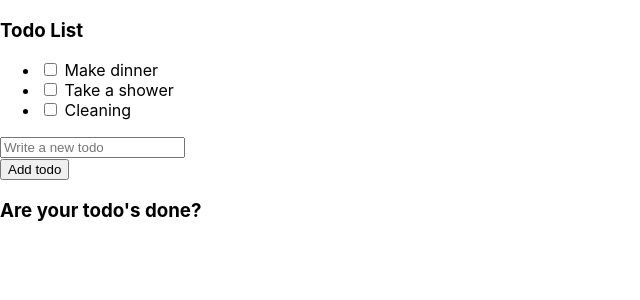
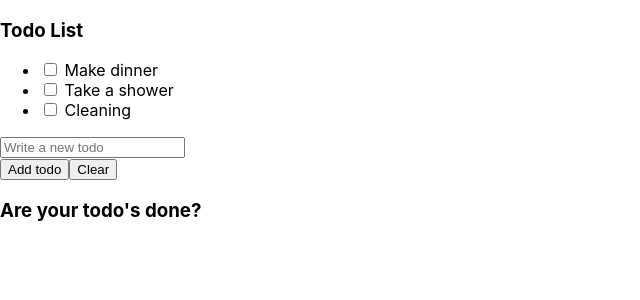
Before and after one commit to becodeorg/verou-3-react-intro-Ellen-Seghers, a React (Create React App) app: page / in a window 1280 px wide. Shown: the top 300 px of the page, without its empty margins (0-640 px from the left). Built offline with nearby package versions, Linux system fonts and the light colour scheme.

Commit message:
Add clear button

```diff
--- a/src/Form.js
+++ b/src/Form.js
@@ -15,6 +15,7 @@ const Form = () => {
             <input ref={inputRef} type="text" placeholder="Write a new todo" />
             <br />
             <button onClick={clickHandler}>Add todo</button>
+            <button>Clear</button>
         </div>
     );
 }
```
